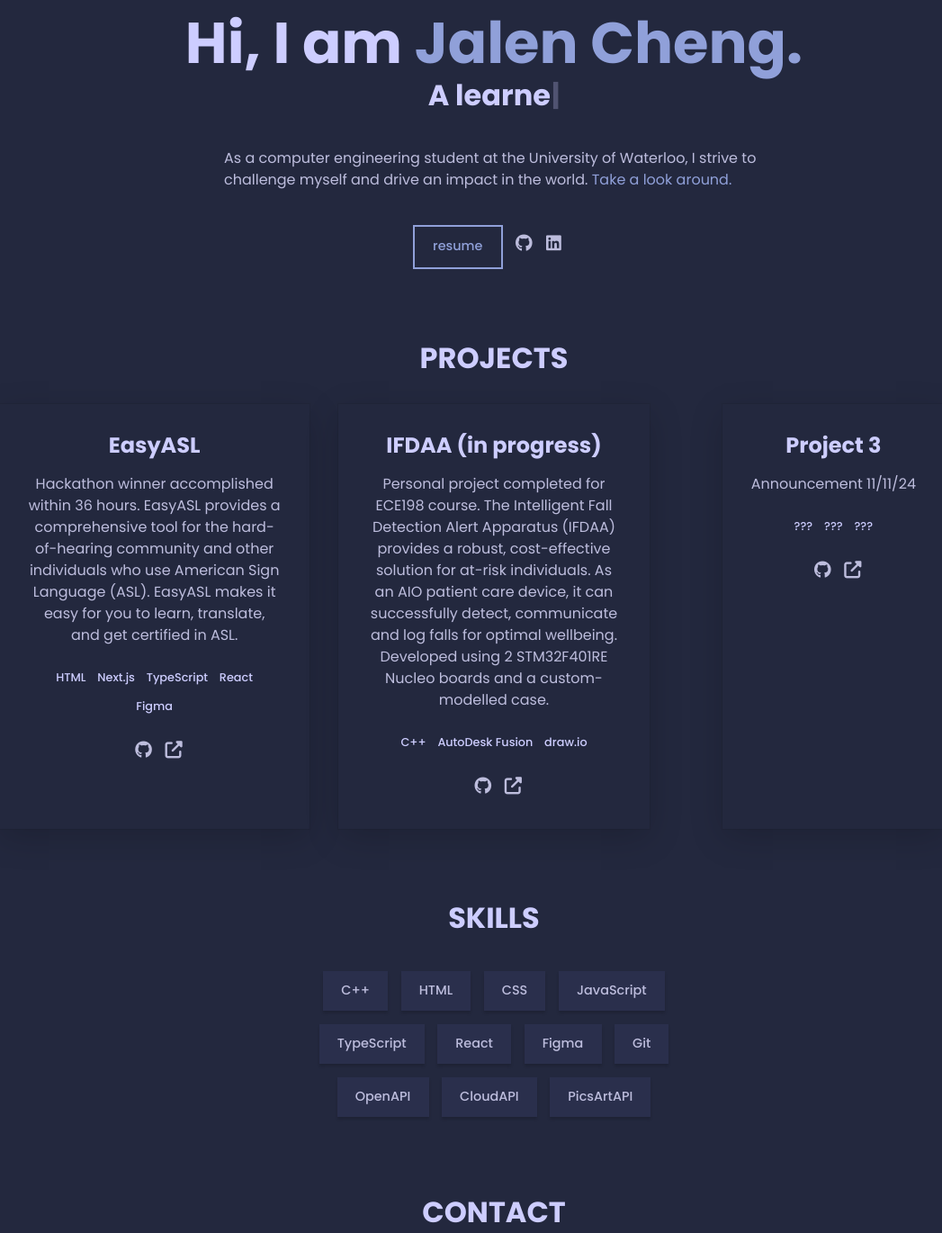
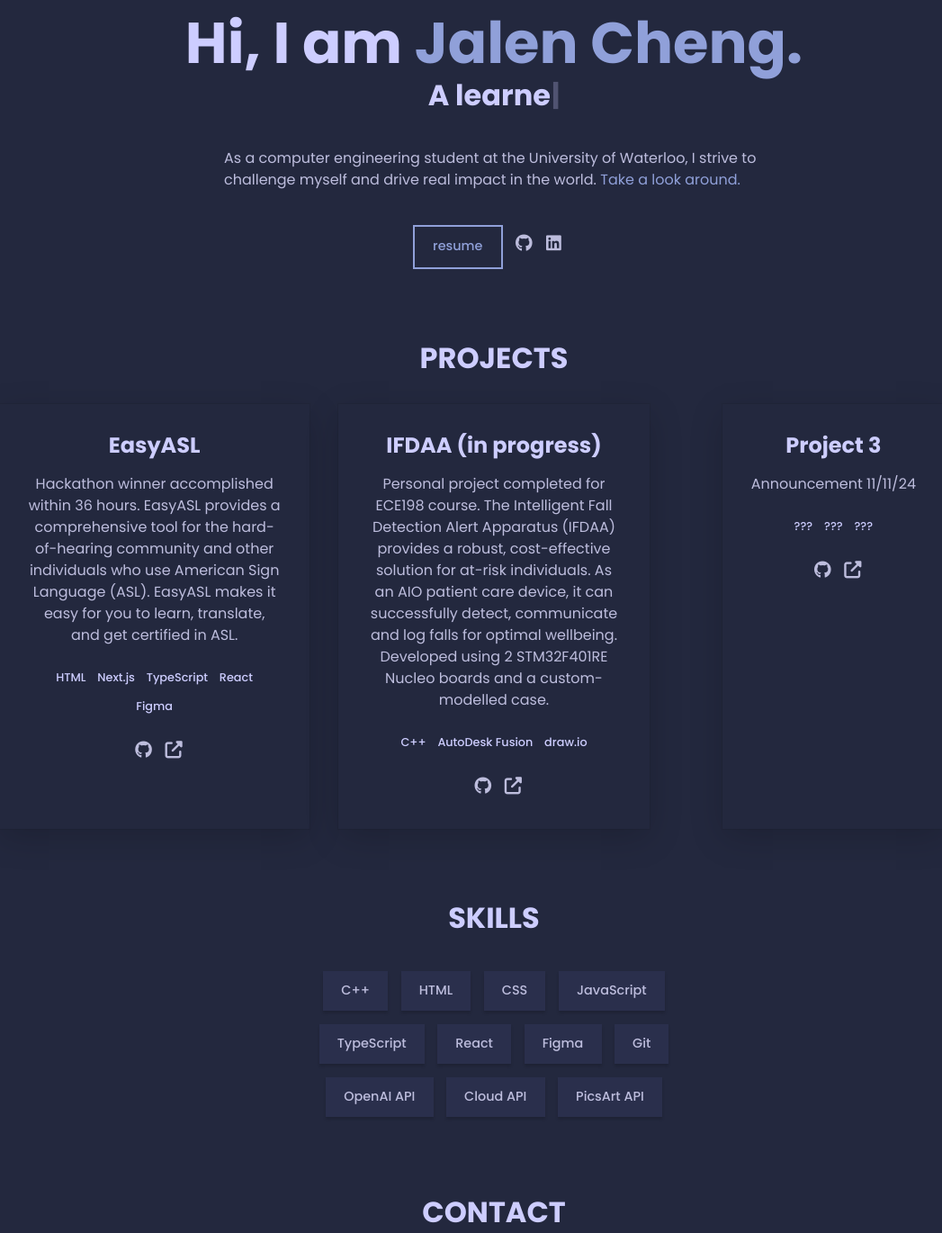
Before and after one commit to jalen-cheng/website, a plain HTML site: page website/index.html in a window 1280 px wide. Shown: the part 166-1536 px from the top of the page at 90% size, without its empty margins (91-1138 px from the left). Drawn offline with nearby package versions, Linux system fonts and the light colour scheme.

Commit message:
Minor edits

```diff
--- a/website/index.html
+++ b/website/index.html
@@ -60,7 +60,7 @@
         <h1>Hi, I am <span class="about__name">Jalen Cheng.</span></h1>
         <h2><div id="name"></div></h2>
         <p class="about__desc">
-          As a computer engineering student at the University of Waterloo, I strive to challenge myself and drive an impact in the world. <span class="about__name">Take a look around.</span>
+          As a computer engineering student at the University of Waterloo, I strive to challenge myself and drive real impact in the world. <span class="about__name">Take a look around.</span>
         </p>
 
         <div class="about__contact center">
@@ -192,9 +192,9 @@
           <li class="skills__list-item btn btn--plain">React</li>
           <li class="skills__list-item btn btn--plain">Figma</li>
           <li class="skills__list-item btn btn--plain">Git</li>
-          <li class="skills__list-item btn btn--plain">OpenAPI</li>
-          <li class="skills__list-item btn btn--plain">CloudAPI</li>
-          <li class="skills__list-item btn btn--plain">PicsArtAPI</li>
+          <li class="skills__list-item btn btn--plain">OpenAI API</li>
+          <li class="skills__list-item btn btn--plain">Cloud API</li>
+          <li class="skills__list-item btn btn--plain">PicsArt API</li>
         </ul>
       </section>
 
```
Also changed, not shown: website/faviconv1.png, 1 other file.
